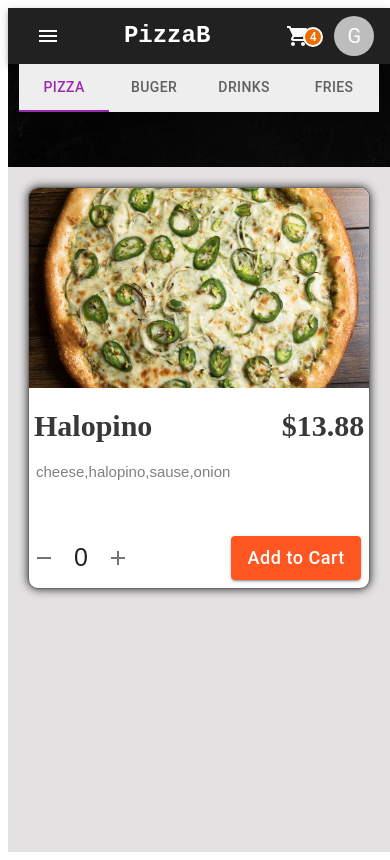
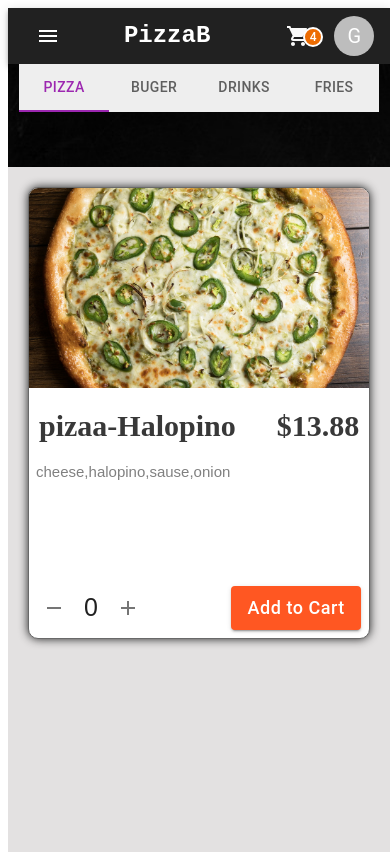
Before and after one commit to borhanimani/STD_Project_FrontEnd, a React (Vite) app in the folder front-end/: page /menu in a window 390 px wide. Built offline with nearby package versions, Linux system fonts and the light colour scheme.

Commit message:
edit menu page feature

```diff
--- a/front-end/src/pages/Menu/Menu.css
+++ b/front-end/src/pages/Menu/Menu.css
@@ -4,7 +4,7 @@
     background-size: cover;
     display: flex;
     flex-direction: column;
-    width: 98vw;
+    width: 98svw;
     height: 100vh;
     /* border: solid black; */
     animation: fadeIn 0.25s;
@@ -48,7 +48,7 @@
     background-color: white;
     display: flex;
     width: 300px;
-    height: 400px;
+    height: 450px;
     flex-direction: column;
     align-content: center;
     align-items: center;
@@ -75,7 +75,7 @@
         background-color: rgb(28, 20, 20);
         display: flex;
         width: 100% !important;
-        height: 400px;
+        height: 450px;
         flex-direction: column;
         align-content: center;
         align-items: center;
--- a/front-end/src/tools/Card.jsx
+++ b/front-end/src/tools/Card.jsx
@@ -23,13 +23,13 @@ export function FoodCard({ clsName }) {
             />
             <CardContent sx={{ display: 'flex', flexDirection: 'column', width: '100%', height: '100%' }} >
                 <div style={{ display: 'flex', flexDirection: 'row', justifyContent: 'space-between' }}>
-                    <div style={{ fontSize: 30, margin: 5, fontWeight: 'bold', color: 'rgb(56, 56, 56)' }}>Halopino</div>
-                    <div style={{ fontSize: 30, margin: 5, fontWeight: 'bold', color: 'rgb(56, 56, 56)' }}>$13.88</div>
+                    <div style={{ fontSize: 30, margin: 5, fontWeight: 'bold', color: 'rgb(56, 56, 56)', marginLeft: 10 }}>pizaa-Halopino</div>
+                    <div style={{ fontSize: 30, margin: 5, fontWeight: 'bold', color: 'rgb(56, 56, 56)', marginRight: 10 }}>$13.88</div>
                 </div>
                 <div style={{ fontFamily: 'sans-serif', marginTop: 8, fontSize: 15, padding: 7, wordWrap: 'break-word', color: "gray" }}>cheese,halopino,sause,onion</div>
             </CardContent>
             <CardActions sx={{ width: '100%', display: 'flex', flexDirection: 'row', justifyContent: 'space-between', marginRight: 2 }}>
-                <div style={{ display: 'flex', flexDirection: 'row', justifyContent: 'space-between', width: 120 }}>
+                <div style={{ display: 'flex', flexDirection: 'row', justifyContent: 'space-between', width: 120, marginLeft: 10, marginRight: 10 }}>
                     <IconButton onClick={() => (value > 0) ? setValue(value - 1) : setValue(value)}>
                         <RemoveIcon sx={{ width: 30 }} />
                     </IconButton>
```
Also changed, not shown: front-end/src/pages/Order/Order.css (added, +27 -0 lines), front-end/src/pages/Order/Order.jsx (added).
